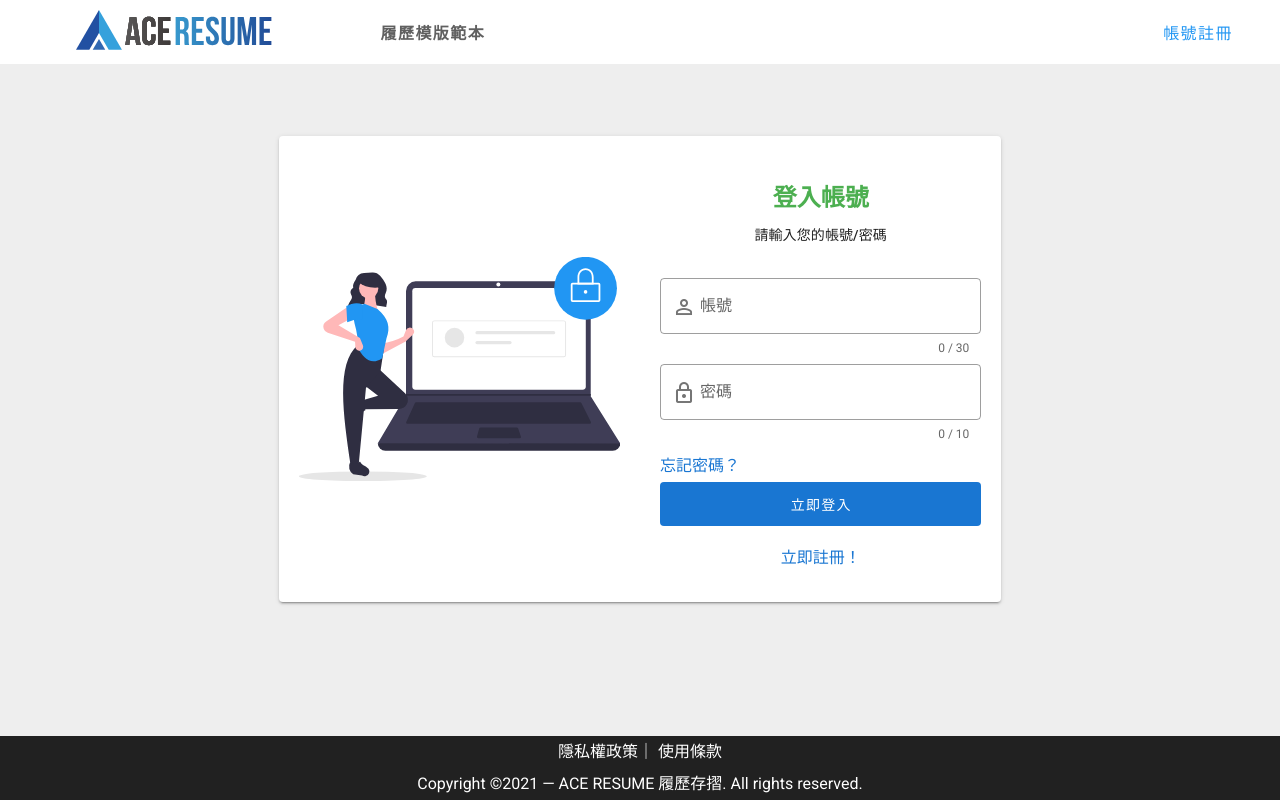
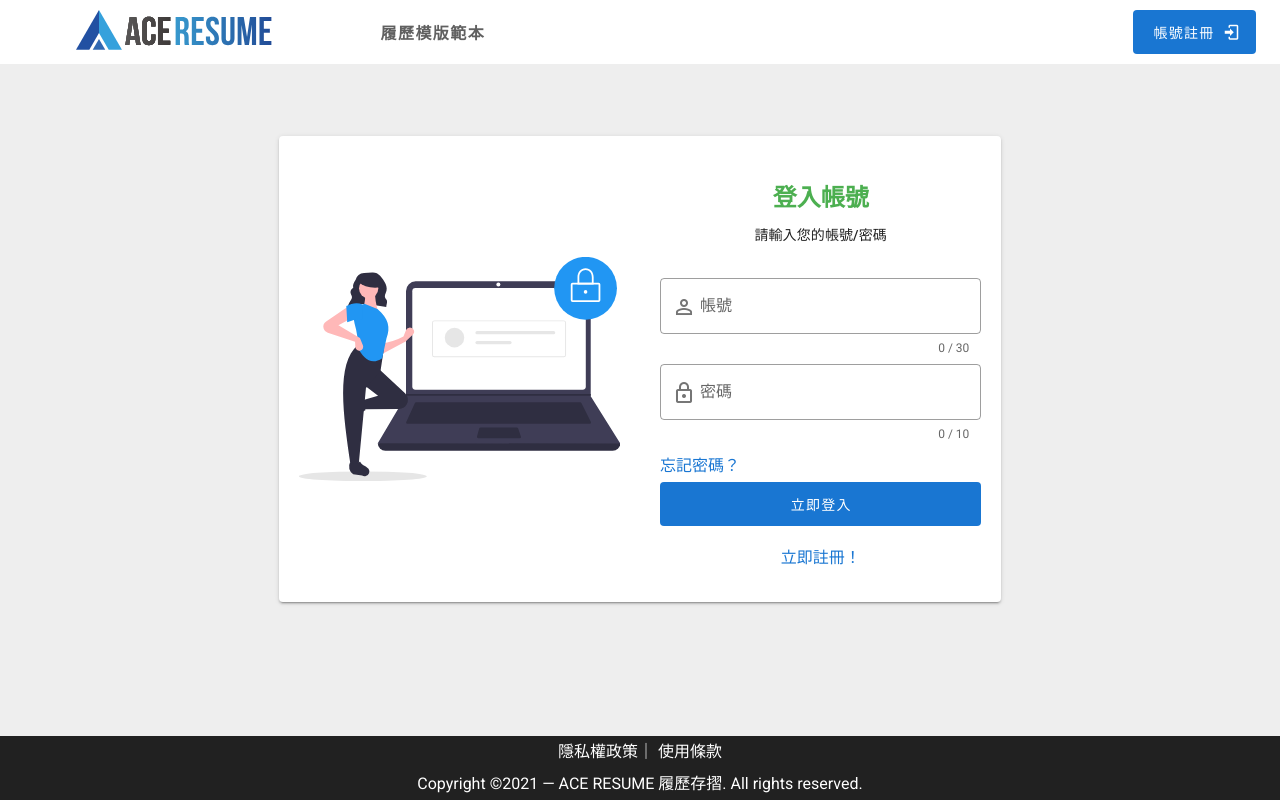
Before and after one commit to wade5141000/resume, a Vue app in the folder vue/: page /login in a window 1280 px wide. Built offline with nearby package versions, Linux system fonts and the light colour scheme.

Commit message:
首頁css調整及新增履歷模版圖片

```diff
--- a/vue/src/App.vue
+++ b/vue/src/App.vue
@@ -22,14 +22,20 @@
         </v-list>
       </v-menu>
       <v-btn
-        class="mr-2 justify-end"
-        text
-        x-large
-        color="blue"
+        class="mr-2 justify-end white--text"
+        large
+        depressed
+        color="blue darken-2"
         @click="routerTo('/signup')"
         v-if="!isLogin"
       >
         帳號註冊
+        <v-icon
+        right
+        dark
+      >
+        mdi-login
+      </v-icon>
       </v-btn>
     </v-app-bar>
     <v-main class="grey lighten-3">
--- a/vue/src/views/Index.vue
+++ b/vue/src/views/Index.vue
@@ -2,8 +2,8 @@
   <v-row justify="center" class="white">
     <v-col cols="12" class="pa-0">
       <v-carousel
-        cycle
         hide-delimiter-background
+        hide-delimiters
         :show-arrows="false"
         :height="400"
       >
@@ -20,10 +20,10 @@
       <v-card class="mx-auto justify-center" max-width="250" :elevation="0">
         <v-img src="../assets/icon01.svg" height="290"></v-img>
         <v-card-title class="d-flex justify-center text-center my-2"
-          ><h3>多種模版<br />隨時想換就換</h3>
+          ><h3>斜槓人生<br />建立多份履歷</h3>
         </v-card-title>
         <v-card-subtitle class="d-flex justify-center text-center pa-0 my-2">
-          多種樣式模版，不同職務搭配不同模版<br />只要一鍵，即可快速更換
+          依據不同職務，建立不同履歷<br />確保每份職務都有專屬的履歷
         </v-card-subtitle>
       </v-card>
     </v-col>
@@ -42,7 +42,7 @@
       <v-card class="mx-auto justify-center" max-width="250" :elevation="0">
         <v-img src="../assets/icon01.svg" height="290"></v-img>
         <v-card-title class="d-flex justify-center text-center my-2"
-          ><h3>客製化模版<br />隨我設計</h3>
+          ><h3>多種模版<br />一鍵輕鬆更換</h3>
         </v-card-title>
         <v-card-subtitle class="d-flex justify-center text-center pa-0 my-2">
           一鍵更換履歷模版
@@ -63,15 +63,6 @@ export default {
     src: "",
     show: false,
     items: [
-      {
-        src: require("../assets/slider01.jpg")
-      },
-      {
-        src: require("../assets/slider01.jpg")
-      },
-      {
-        src: require("../assets/slider01.jpg")
-      },
       {
         src: require("../assets/slider01.jpg")
       }
```
Also changed, not shown: vue/src/assets/slider01.jpg.
